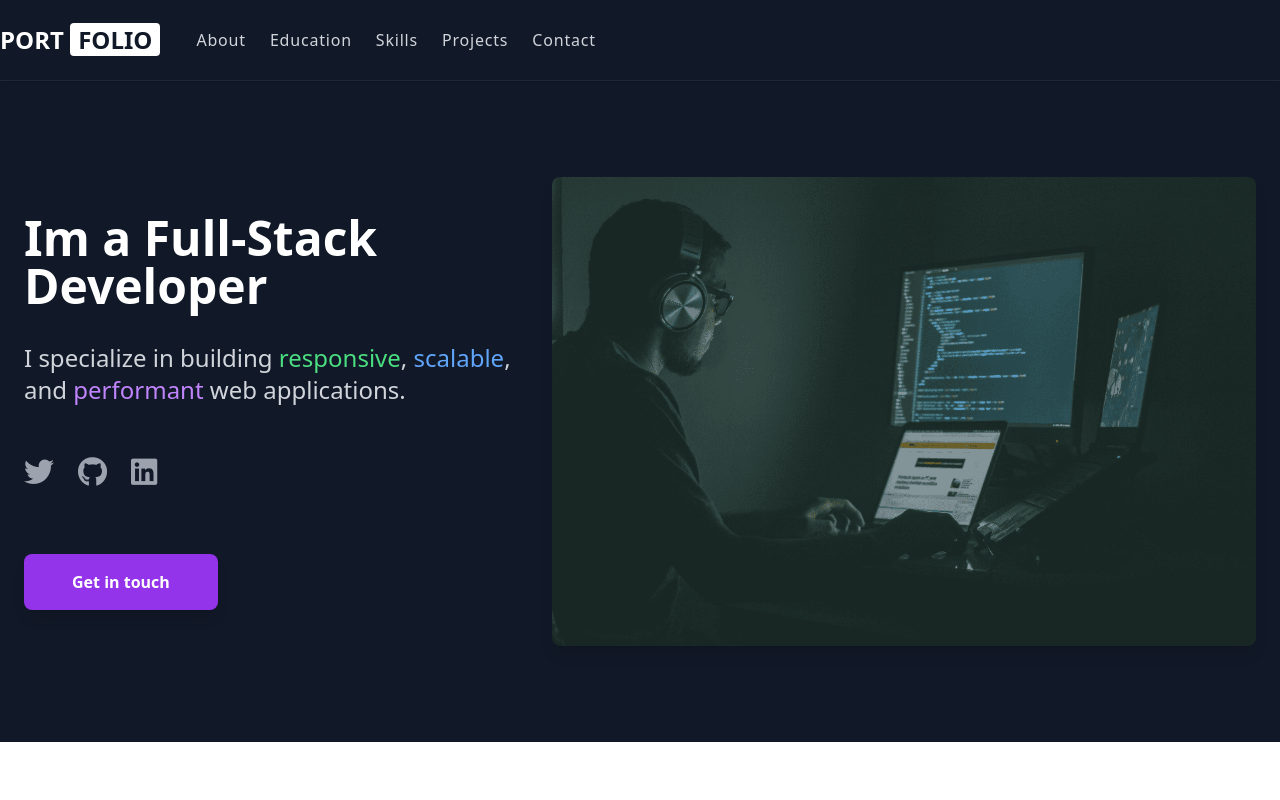
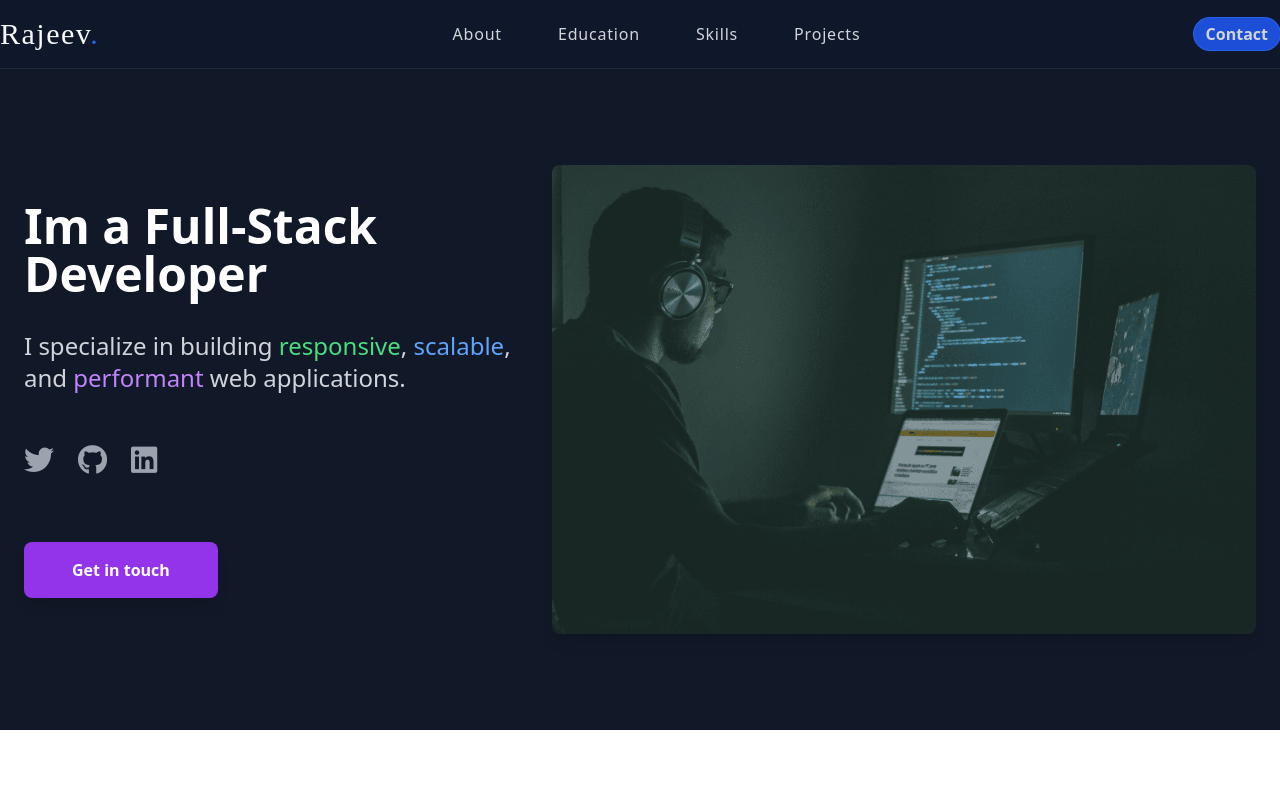
Before and after one commit to rstudy211/My-Portfolio, a React (Create React App) app: page / in a window 1280 px wide. Shown: the top 800 px of the page. Built offline with nearby package versions, Linux system fonts and the light colour scheme.

Commit message:
updated the navbar and add tech stack into the project section

```diff
--- a/public/index.html
+++ b/public/index.html
@@ -20,6 +20,8 @@
     />
 
     <meta name="viewport" content="width=device-width, initial-scale=1" />
+    <meta name="viewport" content="width=device-width, initial-scale=1.0">
+
     <meta name="theme-color" content="#000000" />
     <meta
       name="description"
--- a/src/components/About.js
+++ b/src/components/About.js
@@ -86,7 +86,7 @@ function About() {
             data-aos-duration="600"
             src={profilePicture}
             alt="Profile picture"
-            className="rounded-lg max-w-full h-auto md:max-h-full sm:max-w-sm md:max-w-sm lg:max-w-sm shadow-lg"
+            className="rounded-lg max-w-full h-auto lg:max-h-full sm:max-w-sm md:max-w-sm lg:max-w-sm shadow-lg"
           />
           <div className="md:w-1/2 md:pr-8 lg:w-1/2">
             <div className="bg-white rounded-md shadow p-8">
--- a/src/components/Contact.js
+++ b/src/components/Contact.js
@@ -39,7 +39,7 @@ function Contact() {
     //       </div>
     //     </div>
     <div
-      class="container mx-auto py-12 px-6"
+      class="container overflow-x-hidden mx-auto py-12 px-6"
       id="contact"
       data-aos="fade-up"
       data-aos-offset="300"
--- a/src/components/Footer.js
+++ b/src/components/Footer.js
@@ -2,7 +2,7 @@ import React from "react";
 
 function Footer() {
   return (
-    <footer class="bg-gray-900 py-8 hidden md:block xl:block">
+    <footer class="bg-gray-900 py-8 overflow-x-hidden hidden md:block xl:block">
       <div class="container mx-auto px-6">
         <div class="flex justify-between items-center">
           <div>
--- a/src/components/Navbar.js
+++ b/src/components/Navbar.js
@@ -81,61 +81,73 @@ function Navbar() {
   };
 
   return (
-    <nav class="bg-gray-900 shadow sticky text-left border-b border-gray-800 top-0 py-6 z-20">
+    <nav class="bg-slate-900 shadow sticky text-left border-b border-gray-800 top-0 py-4 z-20">
       <div class="container mx-auto px-6 md:px-0">
-        <div class="flex flex-row md:flex justify-between items-center">
-          <div class="md:flex  items-center">
-            <a
+        <div class="flex relative flex-row md:flex justify-between items-center">
+          <div class=" md:flex w-full justify-between  items-center">
+            {/* <a
               href="#hero"
               id="hero"
-              class="block pr-6 text-2xl md:inline-block text-white font-bold mr-3"
+              class="block hidden pr-6 text-2xl md:inline-block text-white font-bold mr-3"
             >
               PORT{" "}
               <span className="bg-white text-gray-900 px-2 rounded">
                 {" "}
                 FOLIO
               </span>
-            </a>
+            </a> */}
+          <p class="text-3xl mr-5 text-gray-50 font-Leckerli tracking-wider ">Rajeev<span className="text-blue-600">.</span></p>
+
             <div
+
               class={`${
                 showNavbar ? "block" : "hidden"
-              } md:flex items-center 2xl:font-bold tracking-wider`}
+
+              } md:flex items-center 2xl:font-bold tracking-wider lg:gap-6 `}
             >
               <a
                 href="#about"
-                class="block mt-4 md:inline-block md:mt-0 text-gray-300 hover:text-gray-50 mr-6"
+                class="block mt-4 md:inline-block md:mt-0 text-gray-300 focus:outline-none active:text-violet-500 focus:ring transition-all duration-200 hover:bg-slate-700 py-1 px-4 rounded-full hover:text-gray-50 "
               >
                 About
               </a>
 
+
               <a
                 href="#education"
-                class="block mt-4 md:inline-block md:mt-0 text-gray-300 hover:text-white mr-6"
+                class="block mt-4 md:inline-block md:mt-0 text-gray-300 focus:outline-none active:text-violet-500 focus:ring transition-all duration-200 hover:bg-slate-700 py-1 px-4 rounded-full hover:text-white "
               >
                 Education
               </a>
               <a
                 href="#skills"
-                class="block mt-4 md:inline-block md:mt-0 text-gray-300 hover:text-white mr-6"
+                class="block mt-4 md:inline-block md:mt-0 text-gray-300 focus:outline-none active:text-violet-500 focus:ring transition-all duration-200 hover:bg-slate-700 py-1 px-4 rounded-full hover:text-white "
               >
                 Skills
               </a>
               <a
                 href="#projects"
-                class="block mt-4 md:inline-block md:mt-0 text-gray-300 hover:text-white mr-6"
+                class="block mt-4 md:inline-block md:mt-0 text-gray-300  active:bg-blue-400 focus:ring focus:ring-violet-500 transition-all duration-200 hover:bg-slate-700 py-1 px-4 rounded-full hover:text-white "
               >
                 Projects
               </a>
-              <a
+
+
+            </div>
+            <a
                 href="#contact"
-                class="block mt-4 md:inline-block md:mt-0 text-gray-300 hover:text-white"
+
+                class={`${
+                showNavbar ? "block" : "hidden"
+
+              } mt-4 rounded-full ring-1 px-3 py-1 font-bold text-md hover:bg-blue-950 bg-blue-700  ring-blue-600 md:inline-block md:mt-0 text-gray-300 text-center hover:text-white`}
               >
                 Contact
               </a>
-            </div>
           </div>
+
           <button
-            className="md:hidden focus:outline-none"
+            className="md:hidden absolute top-0 right-8 focus:outline-none"
             onClick={toggleNavbar}
           >
             <i
--- a/src/components/Portfolio2.js
+++ b/src/components/Portfolio2.js
@@ -27,7 +27,7 @@ function Portfolio2() {
   });
 
   return (
-    <body class="bg-gray-[#ffff] text-center md:text-left font-sans leading-normal tracking-normal">
+    <body class="bg-gray-[#ffff]   text-center md:text-left font-sans leading-normal tracking-normal">
       {/* <!-- Nav --> */}
       <Navbar />
       {/* <!-- Hero --> */}
--- a/src/components/SkillList.js
+++ b/src/components/SkillList.js
@@ -120,7 +120,7 @@ const SkillList = () => {
     //     </div>
     //   )}
     // </div>
-    <div id="skills" className="container mx-auto py-20 px-6">
+    <div id="skills" className="container  mx-auto py-20 px-6">
       <h3 className="text-2xl xl:text-4xl font-bold text-gray-900 my-8">
         My Skills
       </h3>
--- a/src/index.css
+++ b/src/index.css
@@ -1,6 +1,7 @@
 @tailwind base;
 @tailwind components;
 @tailwind utilities;
+@import url('https://fonts.googleapis.com/css2?family=Leckerli+One&display=swap');
 body {
   margin: 0;
   font-family: -apple-system, BlinkMacSystemFont, "Segoe UI", "Roboto", "Oxygen",
@@ -8,6 +9,12 @@ body {
     sans-serif;
   -webkit-font-smoothing: antialiased;
   -moz-osx-font-smoothing: grayscale;
+  width: 100%;
+  height: 100%;
+  margin: 0px;
+  padding: 0px;
+  /* overflow-x: hidden;  */
+  scroll-behavior: smooth;
 }
 
 code {
@@ -38,4 +45,15 @@ code {
 }
 html {
   scroll-behavior: smooth;
+  width: 100%;
+  height: 100%;
+  margin: 0px;
+  padding: 0px;
+ overflow-x: hidden;
 }
+
+/* * {
+  background: #000 !important;
+  color: #0f0 !important;
+  outline: solid #f00 1px !important;
+} */
--- a/tailwind.config.js
+++ b/tailwind.config.js
@@ -2,7 +2,11 @@
 module.exports = {
   content: ["./src/**/*.{js,jsx,ts,tsx}"],
   theme: {
-    extend: {},
+    extend: {
+      fontFamily: {
+       Leckerli: ["Leckerli One", "cursive"],
+      },
+    },
   },
   plugins: [require("@tailwindcss/line-clamp")],
 };
```
Also changed, not shown: src/components/Projects.js (+60 -4 lines).
